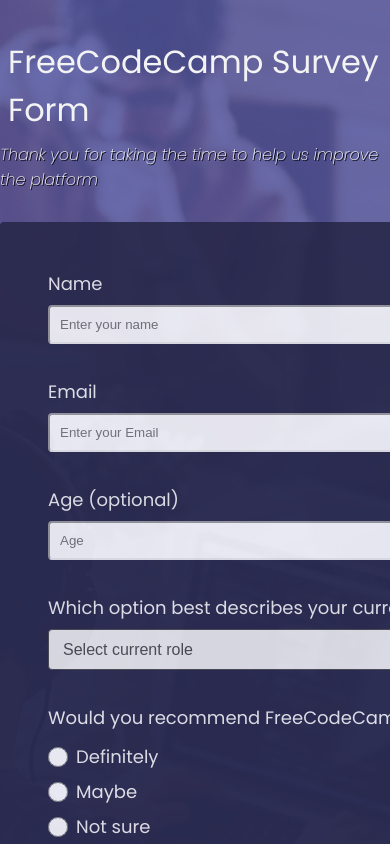
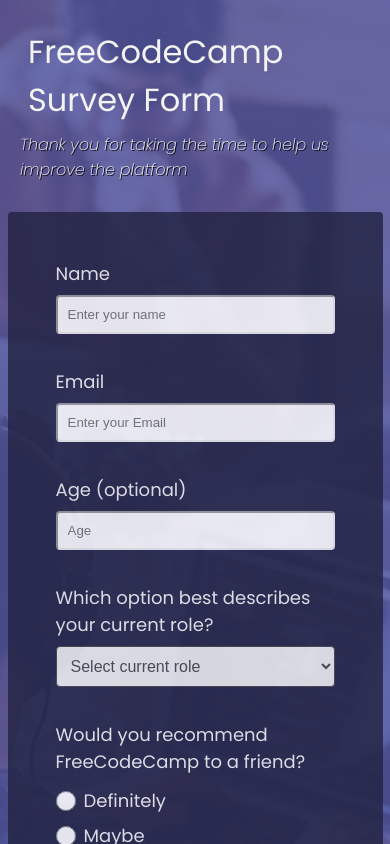
Before and after one commit to gaspar-d/FreeCodeCamp-Projects, a plain HTML site: page Responsive_Web_Design_Certification/Survey_Form/index.html in a window 390 px wide. Drawn offline with Linux system fonts and the light colour scheme.

Commit message:
Feat: Responsive layout

```diff
--- a/Responsive_Web_Design_Certification/Survey_Form/style.css
+++ b/Responsive_Web_Design_Certification/Survey_Form/style.css
@@ -24,7 +24,7 @@
 	opacity: 0.8;
 	object-fit: cover;
 	position: absolute;
-	height: 1660px;
+	height: 1780px;
 }
 
 /* HEADER */
@@ -50,7 +50,6 @@
 }
 
 #survey-form {
-	/* position: relative; */
 	background-color: #252546;
 	opacity: 0.85;
 	border-radius: 4px;
@@ -133,4 +132,17 @@
 	padding: 14px;
 	border-radius: 2px;
 	font-size: 16px;
+	margin: 20px auto 40px;
 }
+
+@media screen and (max-width: 800px) {
+	header {
+		padding: 20px 0 0 20px;
+	}
+	#survey-form {
+		width: 375px;
+	}
+	img {
+		height: 2000px;
+	}
+}
```
